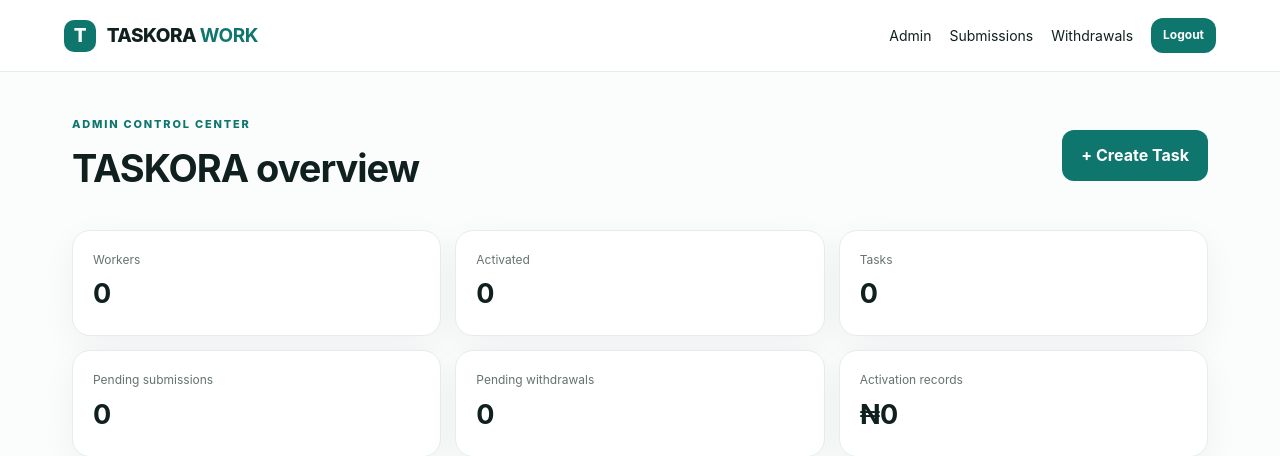
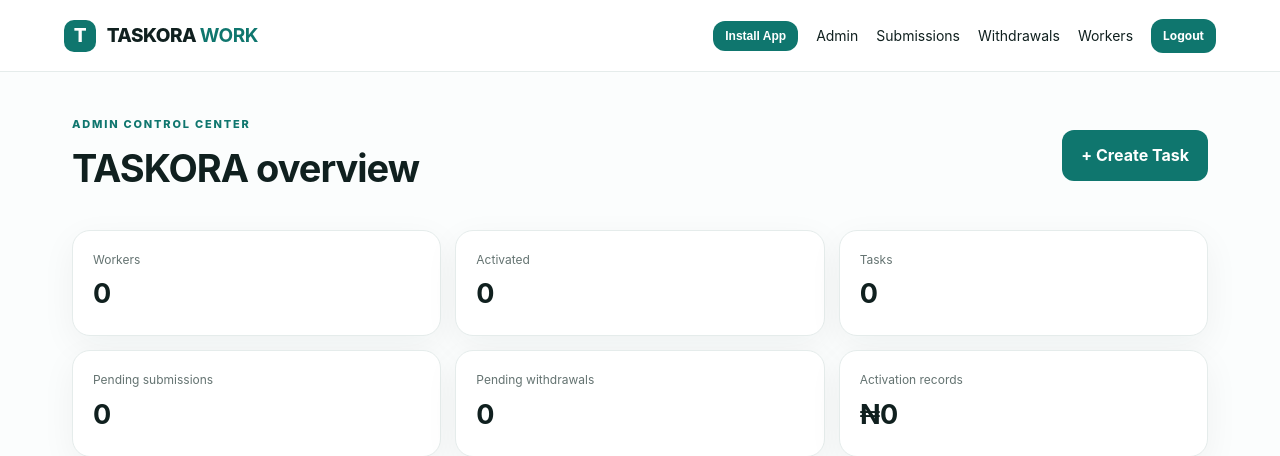
Before and after one commit to ssdplc1-crypto/taskora-work, a Flask app: page /admin in a window 1280 px wide. Shown: the top 456 px of the page. Run offline with Flask 3, Linux system fonts and the light colour scheme; the visitor is signed in with stand-in values (Sample User, id 1); data comes from the database, SQL or seed files in the repository; data that the repository does not hold is empty; some libraries are stand-ins or nearby versions.

Commit message:
Update base.html

```diff
--- a/templates/base.html
+++ b/templates/base.html
@@ -2,22 +2,39 @@
 <html lang="en">
 <head>
   <meta charset="utf-8">
-  <meta name="viewport" content="width=device-width,initial-scale=1">
+  <meta name="viewport" content="width=device-width,initial-scale=1,viewport-fit=cover">
   <meta name="theme-color" content="#0f766e">
   <meta name="description" content="TASKORA WORK - Learn, Work, Earn.">
+  <meta name="mobile-web-app-capable" content="yes">
+  <meta name="apple-mobile-web-app-capable" content="yes">
+  <meta name="apple-mobile-web-app-status-bar-style" content="black-translucent">
+  <meta name="apple-mobile-web-app-title" content="TASKORA WORK">
+  <meta name="application-name" content="TASKORA WORK">
   <link rel="manifest" href="{{ url_for('static', filename='manifest.json') }}">
+  <link rel="icon" type="image/png" sizes="32x32" href="{{ url_for('static', filename='favicon.png') }}">
+  <link rel="apple-touch-icon" sizes="180x180" href="{{ url_for('static', filename='apple-touch-icon.png') }}">
   <link rel="stylesheet" href="{{ url_for('static', filename='style.css') }}">
   <title>{% block title %}TASKORA WORK{% endblock %}</title>
 </head>
 <body>
+<div id="taskora-splash" class="taskora-splash" aria-hidden="true">
+  <div class="splash-orb"></div>
+  <div class="splash-content">
+    <img class="splash-logo" src="{{ url_for('static', filename='icons/icon-512.png') }}" alt="TASKORA WORK">
+    <div class="splash-wordmark">TASK<span>ORA</span> <b>WORK</b></div>
+    <div class="splash-tagline">Learn • Work • Earn</div>
+    <div class="splash-loader"><span></span></div>
+  </div>
+</div>
 <header class="topbar">
   <a class="brand" href="{{ url_for('index') }}"><span class="brandmark">T</span> TASKORA <b>WORK</b></a>
-  <nav>
+  <nav><button type="button" class="btn small install-app-btn" data-install-app hidden>Install App</button>
     {% if current_user %}
       {% if current_user.role == 'admin' %}
         <a href="{{ url_for('admin_dashboard') }}">Admin</a>
         <a href="{{ url_for('admin_submissions') }}">Submissions</a>
         <a href="{{ url_for('admin_withdrawals') }}">Withdrawals</a>
+        <a href="{{ url_for('admin_users') }}">Workers</a>
       {% else %}
         <a href="{{ url_for('dashboard') }}">Dashboard</a>
         <a href="{{ url_for('tasks') }}">Tasks</a>
@@ -40,5 +57,56 @@
   {% block content %}{% endblock %}
 </main>
 <footer><div>TASKORA WORK · Learn • Work • Earn</div><div>© 2026 TASKORA</div></footer>
-<script>if('serviceWorker' in navigator){navigator.serviceWorker.register('/static/sw.js').catch(()=>{});}</script></body>
+<script>
+(function () {
+  const splash = document.getElementById('taskora-splash');
+  const isStandalone = window.matchMedia('(display-mode: standalone)').matches ||
+    window.navigator.standalone === true;
+  const seenKey = 'taskora_splash_seen_v1';
+
+  function hideSplash() {
+    if (!splash) return;
+    splash.classList.add('splash-hide');
+    setTimeout(() => splash.remove(), 650);
+  }
+
+  if (splash) {
+    try {
+      if (sessionStorage.getItem(seenKey) === '1') {
+        hideSplash();
+      } else {
+        sessionStorage.setItem(seenKey, '1');
+        setTimeout(hideSplash, isStandalone ? 1850 : 1650);
+      }
+    } catch (_) {
+      setTimeout(hideSplash, 1650);
+    }
+  }
+
+  if ('serviceWorker' in navigator) {
+    navigator.serviceWorker.register('/static/sw.js', {scope: '/'})
+      .catch(() => {});
+  }
+
+  let deferredInstallPrompt = null;
+  window.addEventListener('beforeinstallprompt', (event) => {
+    event.preventDefault();
+    deferredInstallPrompt = event;
+    document.querySelectorAll('[data-install-app]').forEach((button) => {
+      button.hidden = false;
+      button.addEventListener('click', async () => {
+        if (!deferredInstallPrompt) return;
+        deferredInstallPrompt.prompt();
+        await deferredInstallPrompt.userChoice;
+        deferredInstallPrompt = null;
+        button.hidden = true;
+      }, {once: true});
+    });
+  });
+
+  window.addEventListener('appinstalled', () => {
+    document.querySelectorAll('[data-install-app]').forEach((button) => button.hidden = true);
+  });
+})();
+</script></body>
 </html>
```
